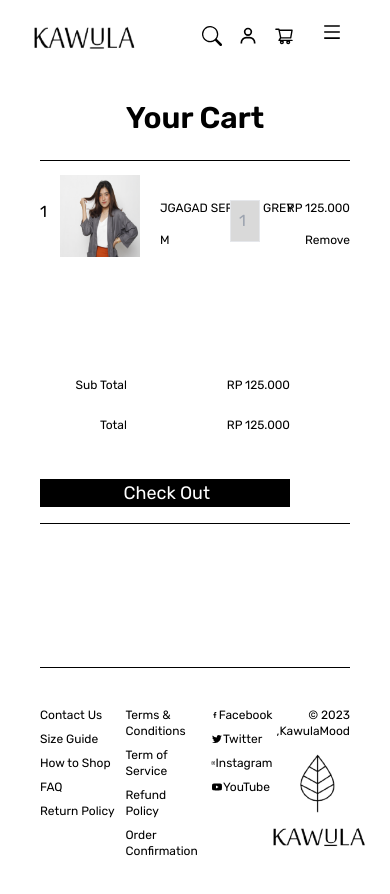
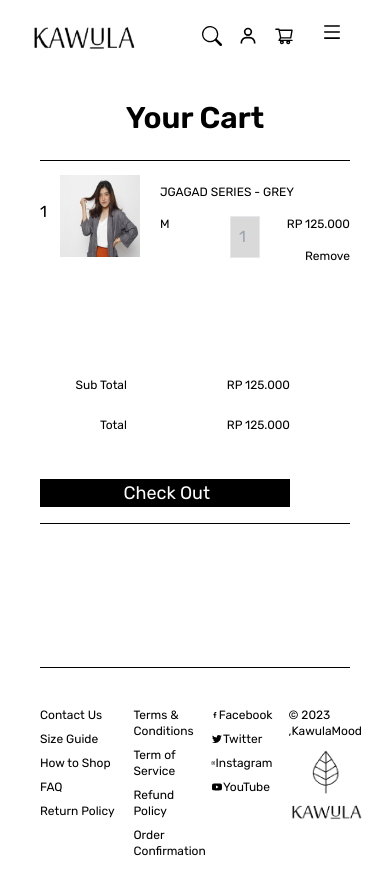
Before and after one commit to Robyobon/UI-Kawula-Mood, a React (Vite) app: page /cart in a window 390 px wide. Shown: the top 894 px of the page. Built offline with nearby package versions, Linux system fonts and the light colour scheme.

Commit message:
perbaikan responsive

```diff
--- a/src/App.jsx
+++ b/src/App.jsx
@@ -1,11 +1,12 @@
-import './index.css'
+
+import './index.css';
 import { BrowserRouter as Router, Routes, Route } from 'react-router-dom';
 import Navbar from './components/Navbar';
 import Home from './pages/Home';
 import Shop from './pages/Shop';
 import HowToOrder from './pages/Howtoorder';
 import MagazinePage from './pages/Magazinepage';
-import Fotter from './components/Footter'
+import Fotter from './components/Footter';
 import Jagadgrey from './pages/JagadGrey';
 import Login from './pages/Login';
 import Creatacount from './pages/Creatacount';
@@ -16,7 +17,7 @@ function App() {
     <Router>
       <Navbar />
       <Routes>
-          <Route path='/' exact element={<Home />} />
+        <Route path='/' element={<Home />} />
         <Route path='/shop' element={<Shop />} />
         <Route path="/shop/jagadgrey" element={<Jagadgrey />} />
         <Route path='/howtoorder' element={<HowToOrder />} />
--- a/src/components/Category.jsx
+++ b/src/components/Category.jsx
@@ -7,7 +7,7 @@ function Category() {
     <section className="grid grid-cols-2 gap-5 smartphone:grid-cols-1">
 <div className="relative group">
   <img src={gambar1} alt="category" className="h-[710px]" />
-  <div className="absolute inset-0 bg-[#1E1E1E] opacity-60 group-hover:opacity-0 transition-opacity duration-300 h-[710px]"></div>
+  <div className="absolute inset-0 bg-[#1E1E1E] opacity-60 group-hover:opacity-0 transition-opacity duration-300 h-[710px] "></div>
   <p className="absolute inset-0 flex items-center justify-center text-white text-xl font-semibold opacity-100 group-hover:opacity-0 transition-opacity duration-300">
     JAGAD SERIES
   </p>
@@ -28,7 +28,7 @@ function Category() {
 
 <div className="relative group">
   <img src={gambar3} alt="category"  />
-  <div className="absolute inset-0 bg-[#1E1E1E] opacity-60 group-hover:opacity-0 transition-opacity duration-300 h-[304px] smartphone:h-[217px] tablet:h-[204px]"></div>
+  <div className="absolute inset-0 bg-[#1E1E1E] opacity-60 group-hover:opacity-0 transition-opacity duration-300 h-[304px] smartphone:h-[200px] tablet:h-[204px]"></div>
   <p className="absolute inset-0 text-center top-36 smartphone:top-24 tablet:top-24 text-white text-xl font-semibold opacity-100 group-hover:opacity-0 transition-opacity duration-300">
   CORAK SERIES
   </p>
--- a/src/components/Footter.jsx
+++ b/src/components/Footter.jsx
@@ -14,7 +14,7 @@ const Footer = () => {
             <p className="mb-2">FAQ</p>
             <p className="mb-2">Return Policy</p>
           </div>
-          <div className="ml-20 smartphone:ml-2 tablet:ml-2">
+          <div className="ml-20 smartphone:ml-4 tablet:ml-2">
             <p className="mb-2">Terms & Conditions</p>
             <p className="mb-2">Term of Service</p>
             <p className="mb-2">Refund Policy</p>
@@ -28,8 +28,8 @@ const Footer = () => {
           </div>
 
         <div className="text-center">
-          <p className="text-right">© 2023 ,KawulaMood</p>
-          <img src={Fotter1} alt="logo" className="absolute right-[70px] smartphone:w-32 smartphone:right-2 tablet:w-40" />
+          <p className="smartphone:text-left text-right smartphone:ml-4 ">© 2023 ,KawulaMood</p>
+          <img src={Fotter1} alt="logo" className="absolute right-[70px] smartphone:w-24 smartphone:right-4 tablet:w-40" />
         </div>
       </div>
     </footer>
--- a/src/pages/Cart.jsx
+++ b/src/pages/Cart.jsx
@@ -12,7 +12,7 @@ function Cart() {
         <div>
             <img src={foto} alt="foto" className="smartphone:w-[80px] smartphone:h-[82px] smartphone:left-[60px] w-[150px] h-[152px] absolute top-[175px] left-40" />
         </div>
-        <div className=" smartphone:text-xs left-[330px] absolute top-[200px] smartphone:left-[160px] ">
+        <div className=" smartphone:text-xs left-[330px] absolute top-[200px] smartphone:left-[160px] smartphone:-my-4">
             <p>JGAGAD SERIES - GREY</p>
             <p className="mt-4">M</p>
         </div>
@@ -20,11 +20,11 @@ function Cart() {
     <form action="">
         <input
         type="text"
-        className="w-[80px] bg-[#D9D9D9] p-2 border smartphone:w-[30px] tablet:w-[60px]"
+        className="w-[80px] bg-[#D9D9D9] p-2 border smartphone:w-[30px] tablet:w-[60px] smartphone:my-4"
         placeholder="1" />
     </form>
     </div>
-    <div className="right-[100px] absolute top-[200px] smartphone:text-xs smartphone:right-[40px] tablet:right-[100px] ">
+    <div className="right-[100px] absolute top-[200px] smartphone:text-xs smartphone:right-[40px] tablet:right-[100px] smartphone:my-4 ">
             <p>RP 125.000</p>
             <p className="text-right mt-4">Remove</p>
         </div>
--- a/src/pages/Creatacount.jsx
+++ b/src/pages/Creatacount.jsx
@@ -47,7 +47,7 @@ const Creatacount = () => {
             />
           </div>
           {/* Login button */}
-        <Link to="/login"><button className="w-[360px] bg-black mt-[46px] mx-auto items-center justify-center flex">
+        <Link to="/login"><button className="w-[360px] smartphone:w-[200px] bg-black mt-[46px] mx-auto items-center justify-center flex">
     <p className="text-white font-normal text-[24px] text-center">
       Sign Up
     </p>
--- a/src/pages/Home.jsx
+++ b/src/pages/Home.jsx
@@ -65,7 +65,7 @@ function Home() {
   ];
 
   return (
-    <section className="home">
+    <section>
       <div>
         <BannerSlider />
       </div>
--- a/src/pages/Login.jsx
+++ b/src/pages/Login.jsx
@@ -29,7 +29,7 @@ const Login = () => {
             />
           </div>
           {/* Login button */}
-          <button className="w-[360px] bg-black mt-[46px] mx-auto items-center justify-center flex">
+          <button className="w-[360px] bg-black mt-[46px] mx-auto items-center justify-center flex smartphone:w-[200px]">
     <p className="text-white font-normal text-[24px] text-center">
       Sign In
     </p>
```
Lines whose indentation alone changed are shown as unchanged.
